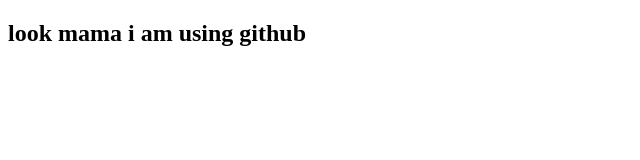
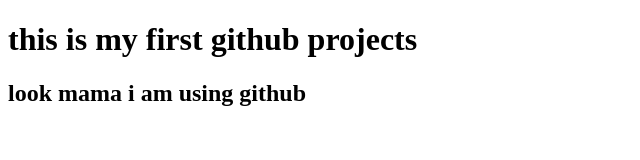
Before and after one commit to oflimon/web-portfolio, a plain HTML site: page index.html in a window 1280 px wide. Shown: the whole page, without its empty margins (0-640 px from the left). Drawn offline with Linux system fonts and the light colour scheme.

Commit message:
added a header

```diff
--- a/index.html
+++ b/index.html
@@ -6,6 +6,7 @@
     <title>Document</title>
 </head>
 <body>
+    <h1>this is my first github projects</h1>
     <h2>look mama i am using github</h2>
 </body>
 </html>
```
Also changed, not shown: 1 other file.
